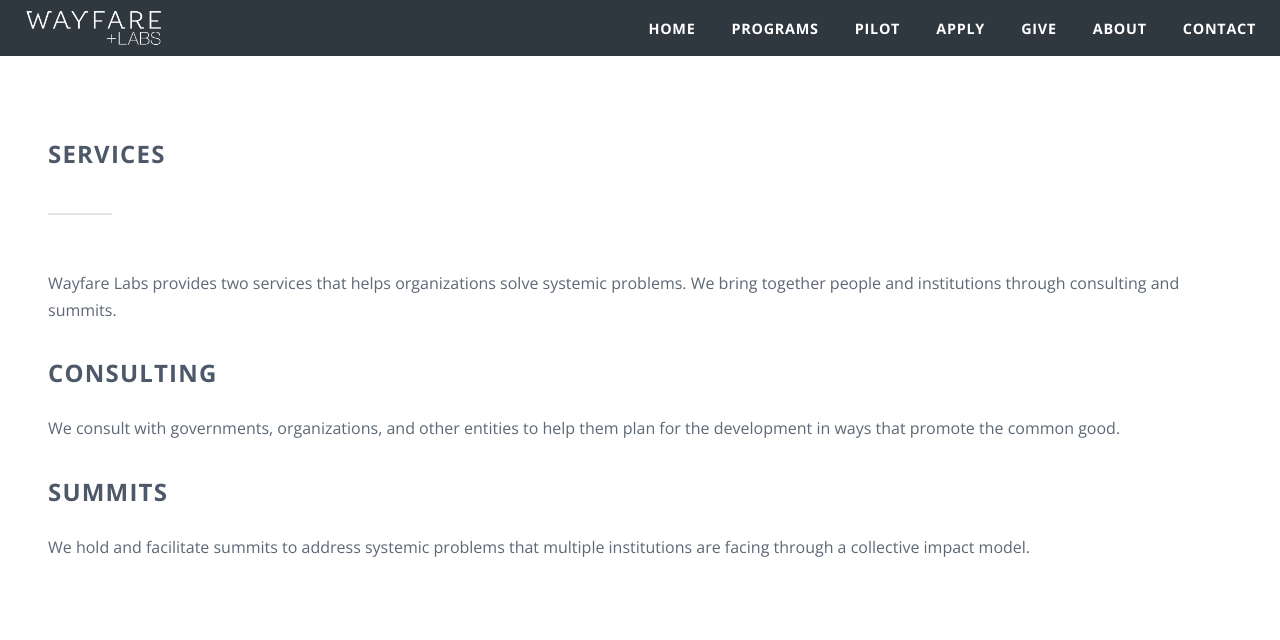
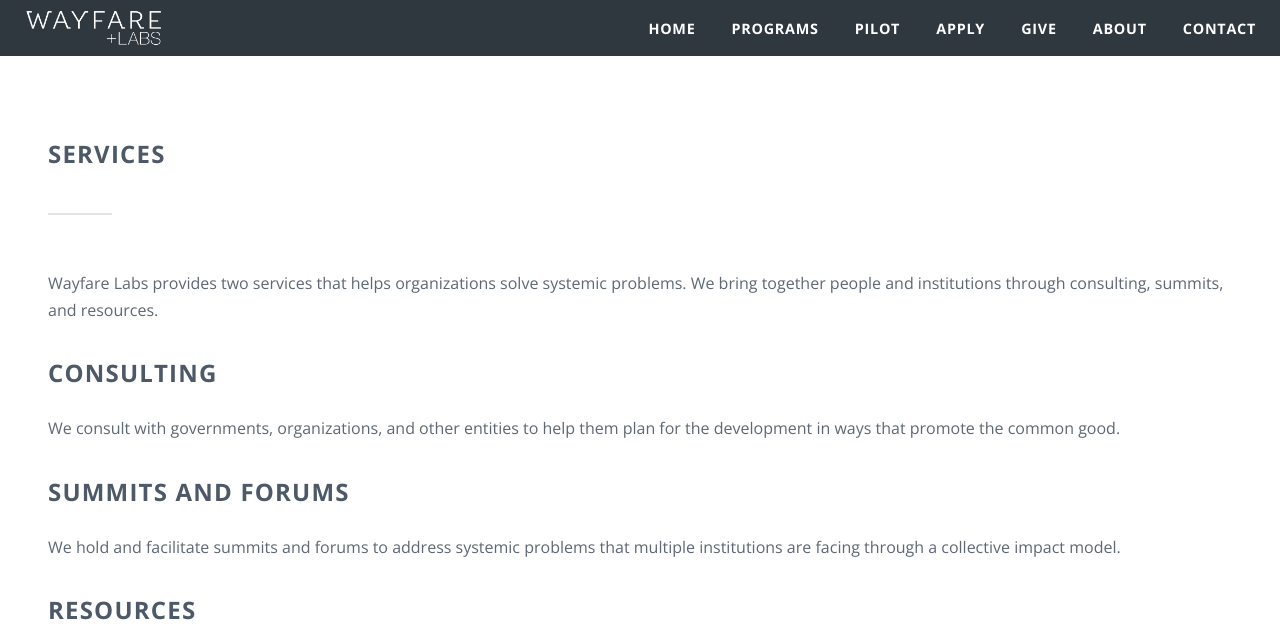
Before and after one commit to wayfareio/wayfarelabs.org, a Jekyll site: the page built from services.markdown, in a window 1280 px wide and 1287 px high, cut to the strip 0-640 px from the top of the window. Built offline with Jekyll 4.4.1, drawn with Linux system fonts in a browser that asks for light colours; comment, search, counter and statistics services are not loaded; some of the changed text lies outside the part shown.

Commit message:
Updated Services

```diff
--- a/services.markdown
+++ b/services.markdown
@@ -4,10 +4,13 @@
 position: 2
 ---
 
-Wayfare Labs provides two services that helps organizations solve systemic problems. We bring together people and institutions through consulting and summits.
+Wayfare Labs provides two services that helps organizations solve systemic problems. We bring together people and institutions through consulting, summits, and resources.
 
 ## Consulting
 We consult with governments, organizations, and other entities to help them plan for the development in ways that promote the common good.
 
-## Summits
-We hold and facilitate summits to address systemic problems that multiple institutions are facing through a collective impact model.
+## Summits and Forums
+We hold and facilitate summits and forums to address systemic problems that multiple institutions are facing through a collective impact model.
+
+## Resources
+We provide resources for people to advocate for collective impact efforts that promote the common good.
```
